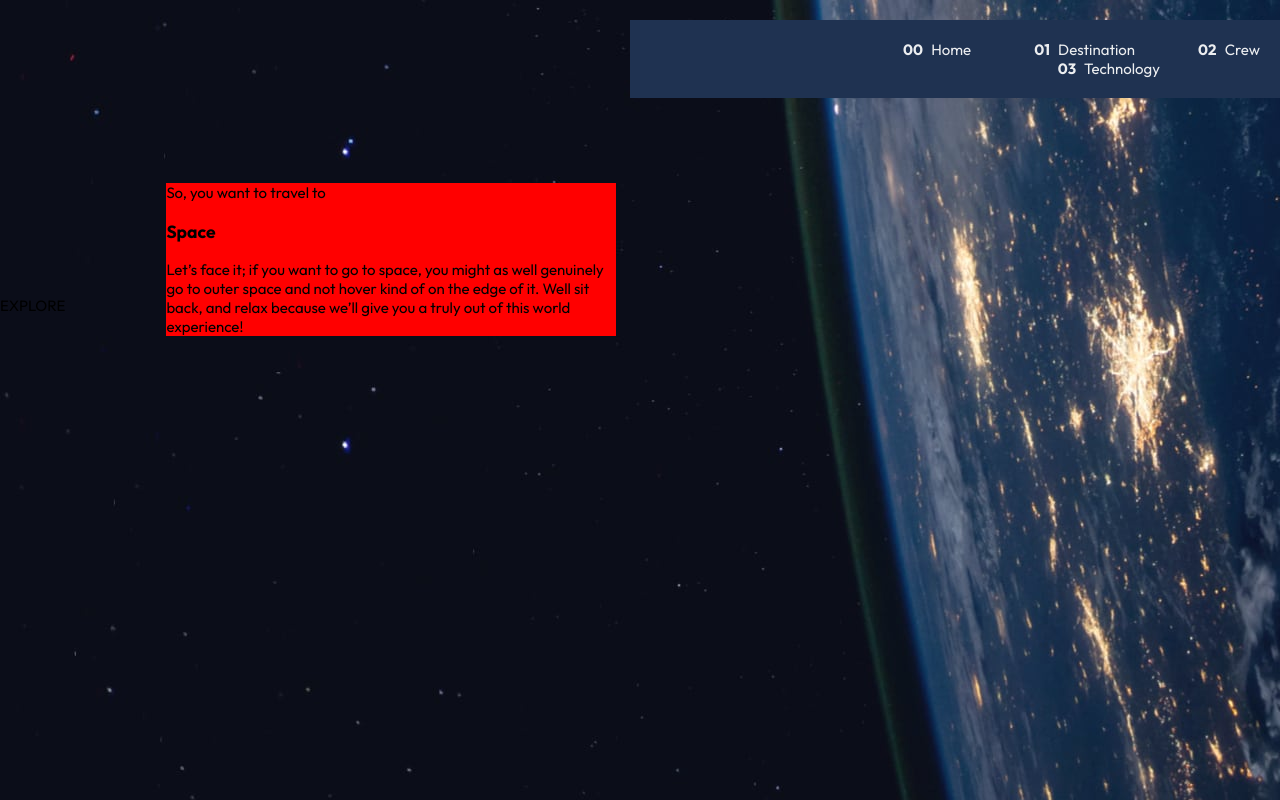
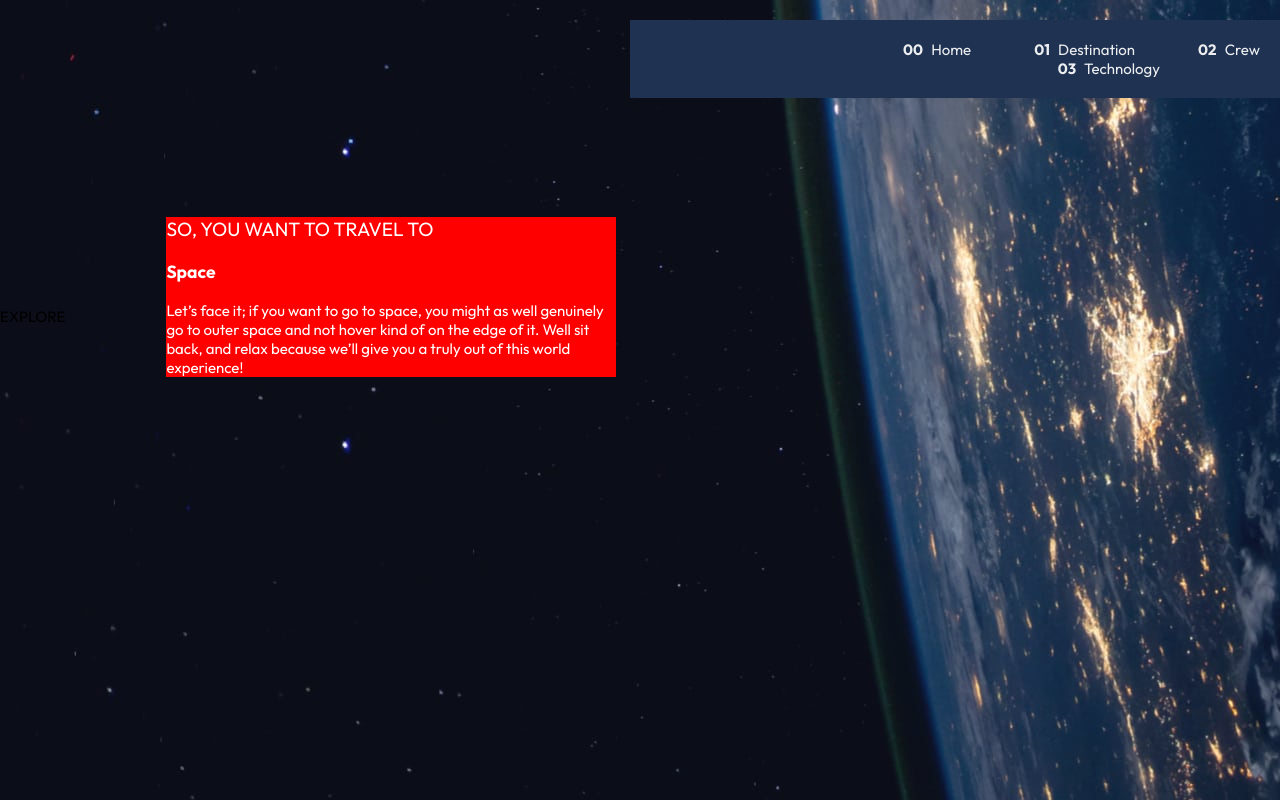
Before and after one commit to PercyAyimbilaNsolemna/Space_Tourism_Challenge, a plain HTML site: page index.html in a window 1280 px wide. Drawn offline with Linux system fonts and the light colour scheme.

Commit message:
Added styles to the p element with class question.

```diff
--- a/css/styles.css
+++ b/css/styles.css
@@ -41,11 +41,19 @@ nav {
 
 .content {
     background-color: red;
+    color: white;
     width: 450px;
     position: relative;
-    top: 70px;
+    top: 100px;
     left: 13%;
 }
+
+.question {
+    font-size: 1.2rem;
+    font-weight: lighter;
+    text-transform: uppercase;
+}
+
 
 .Explore {
     position: absolute;
--- a/index.html
+++ b/index.html
@@ -26,7 +26,7 @@
   </nav>
 
   <div class="content">
-    <p>So, you want to travel to</p>
+    <p class="question">So, you want to travel to</p>
 
     <h3>Space</h3>
 
```
